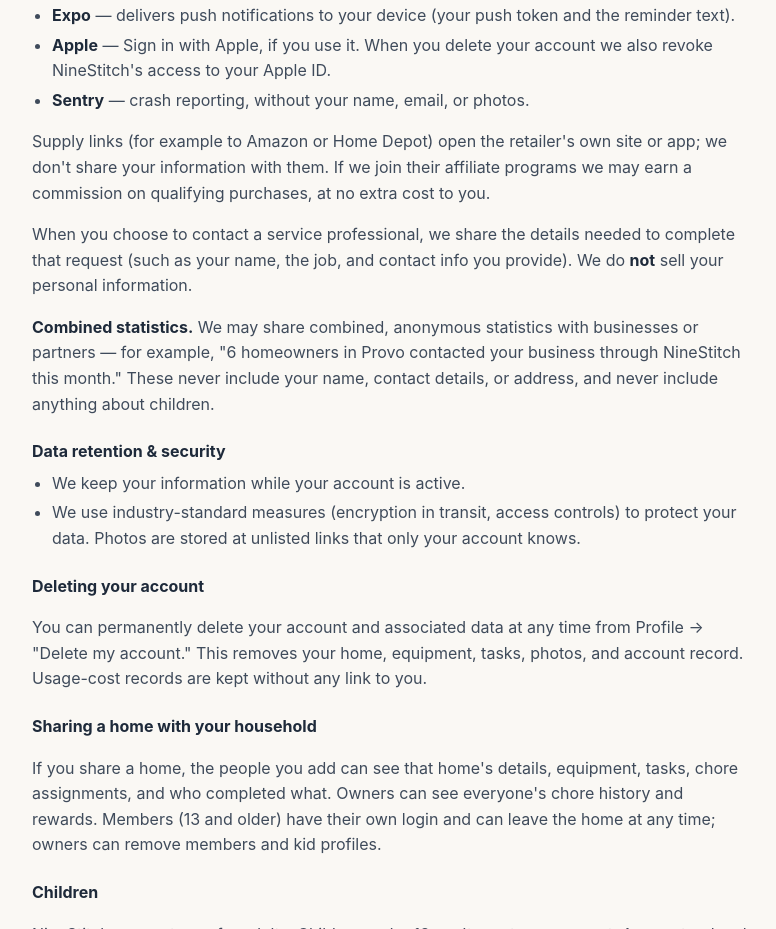
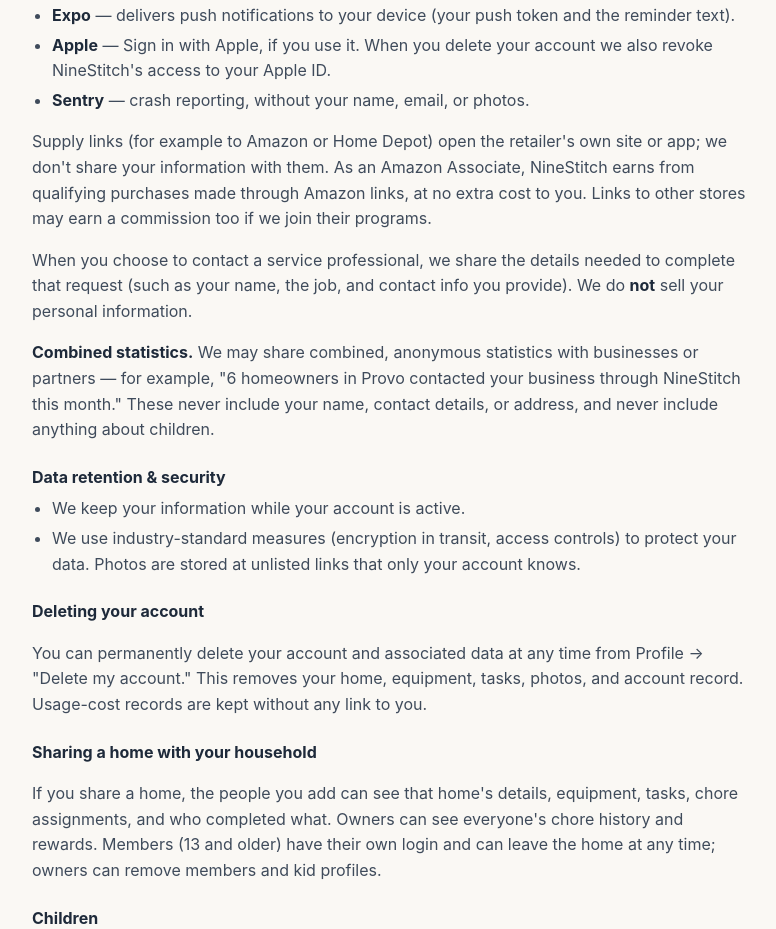
Before and after one commit to Yakapo113/ninestitch-site, a plain HTML site: page legal/index.html in a window 1280 px wide. Shown: the part 1419-2348 px from the top of the page, without its empty margins (250-1026 px from the left). Drawn offline with Linux system fonts and the light colour scheme.

Commit message:
Privacy: Amazon Associates disclosure
Co-Authored-By: Claude Opus 5.5 <noreply@anthropic.com>

```diff
--- a/legal/index.html
+++ b/legal/index.html
@@ -71,7 +71,7 @@
       <li><b>Apple</b> — Sign in with Apple, if you use it. When you delete your account we also revoke NineStitch's access to your Apple ID.</li>
       <li><b>Sentry</b> — crash reporting, without your name, email, or photos.</li>
     </ul>
-    <p>Supply links (for example to Amazon or Home Depot) open the retailer's own site or app; we don't share your information with them. If we join their affiliate programs we may earn a commission on qualifying purchases, at no extra cost to you.</p>
+    <p>Supply links (for example to Amazon or Home Depot) open the retailer's own site or app; we don't share your information with them. As an Amazon Associate, NineStitch earns from qualifying purchases made through Amazon links, at no extra cost to you. Links to other stores may earn a commission too if we join their programs.</p>
     <p>When you choose to contact a service professional, we share the details needed to complete that request (such as your name, the job, and contact info you provide). We do <b>not</b> sell your personal information.</p>
     <p><b>Combined statistics.</b> We may share combined, anonymous statistics with businesses or partners — for example, "6 homeowners in Provo contacted your business through NineStitch this month." These never include your name, contact details, or address, and never include anything about children.</p>
 
```
